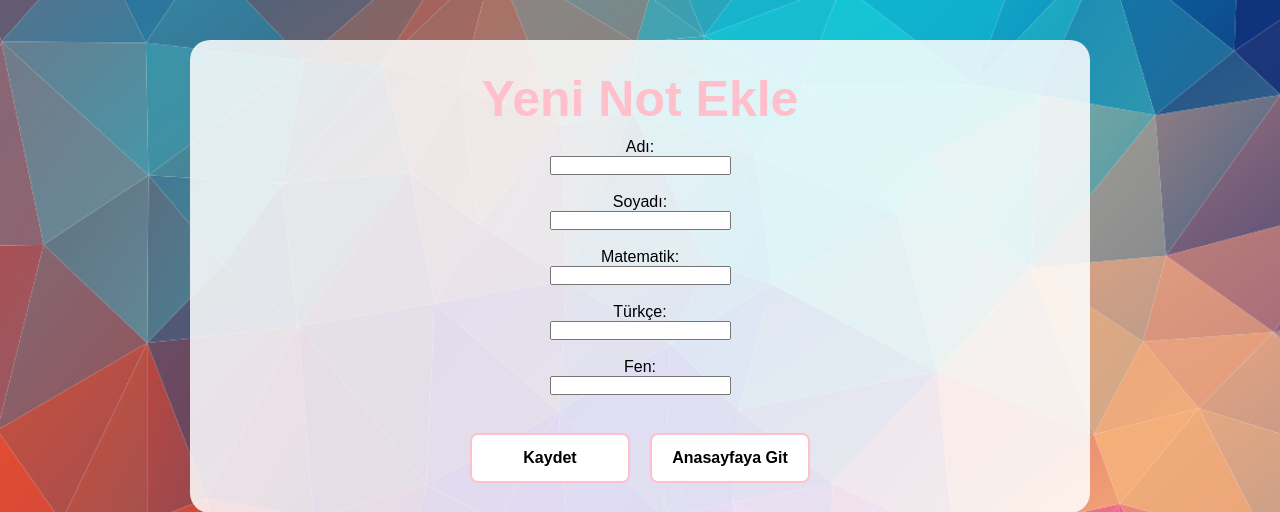
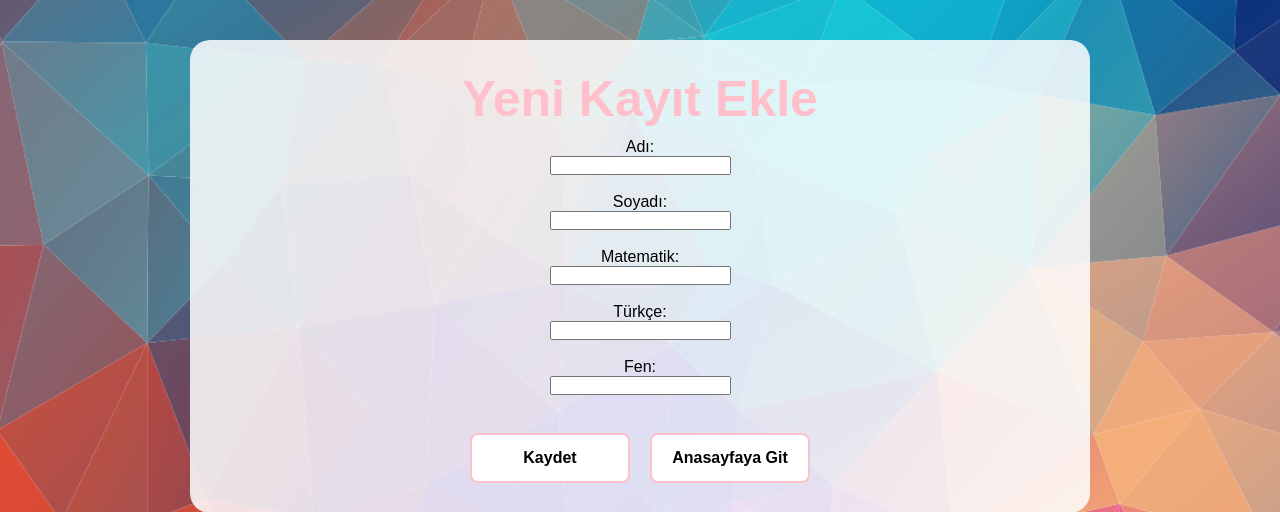
Before and after one commit to gizemdy/TechIst-PHP-SinavTakip, a PHP site: page /ekle.php in a window 1280 px wide. Shown: the top 512 px of the page. Run offline with PHP 8.4, Linux system fonts and the light colour scheme.

Commit message:
Update ekle.php

```diff
--- a/ekle.php
+++ b/ekle.php
@@ -29,7 +29,7 @@ if ($_SERVER['REQUEST_METHOD'] == 'POST') {
 <body>
     <div class="container">
         <div class="center">
-            <h2>Yeni Not Ekle</h2>
+            <h2>Yeni Kayıt Ekle</h2>
 
             <form method="post" class="form">
                 <label>Adı:</label><br>
```
